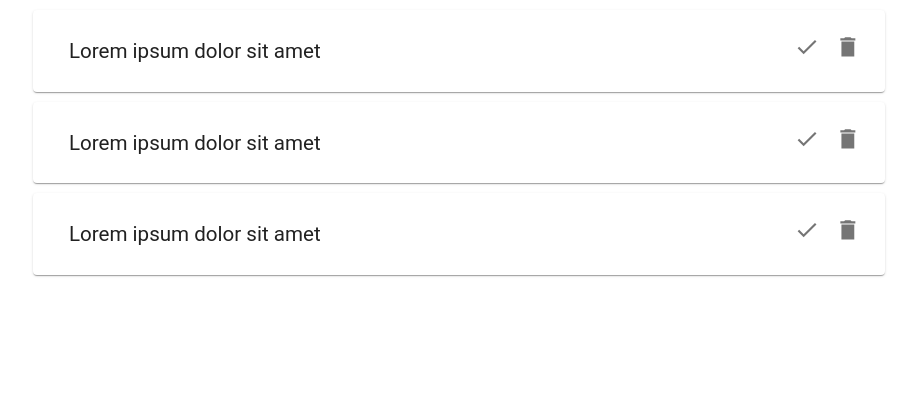
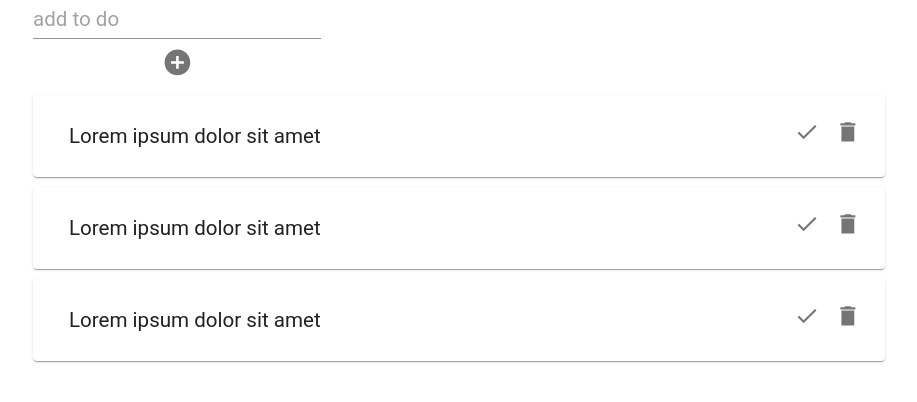
Before and after one commit to skipGit/front-todo, a React (Create React App) app: page / in a window 1280 px wide. Shown: the top 402 px of the page, without its empty margins (181-1098 px from the left). Built offline with nearby package versions, Linux system fonts and the light colour scheme.

Commit message:
AddNewItemForm-component-creation
1. Added component for creating new "ToDo's" based on submiting text input form.
2. Additional styling required.

```diff
--- a/src/App.js
+++ b/src/App.js
@@ -1,10 +1,12 @@
 import { theme } from "./assets/theme";
 import { ThemeProvider } from "@mui/material";
 import ToDoList from "./templates/to-do-list/ToDoList";
+import AddNewItemForm from "./templates/to-do-list/add-new-item-form/AddNewItemForm";
 
 const App = () => {
   return (
     <ThemeProvider theme={theme}>
+      <AddNewItemForm />
       <ToDoList />
     </ThemeProvider>
   );
--- /dev/null
+++ b/src/templates/to-do-list/add-new-item-form/AddNewItemForm.jsx
@@ -0,0 +1,48 @@
+import React, { useState } from "react";
+import { useDispatch } from "react-redux";
+import { addToDoAction } from "../../../store/toDo/actions";
+import Container from "@mui/material/Container";
+import FormControl from "@mui/material/FormControl";
+import Input from "@mui/material/Input";
+
+import IconButton from "@mui/material/IconButton";
+import AddCircleIcon from "@mui/icons-material/AddCircle";
+import { useAddNewItemFormClasses } from "./add-new-item-form.style";
+
+const AddNewItemForm = () => {
+  const [inputValue, setInputValue] = useState("");
+  const dispatch = useDispatch();
+  const classes = useAddNewItemFormClasses();
+
+  const handleSubmit = (event) => {
+    event.preventDefault();
+    if (inputValue) {
+      dispatch(
+        addToDoAction({
+          id: Date.now(),
+          message: inputValue,
+          isCompleted: false,
+        })
+      );
+    }
+    setInputValue("");
+  };
+
+  return (
+    <Container className={classes.container} maxWidth="md">
+      <FormControl required={true}>
+        <Input
+          type="text"
+          placeholder="add to do"
+          value={inputValue}
+          onChange={(event) => setInputValue(event.target.value)}
+        ></Input>
+        <IconButton onClick={handleSubmit} fontSize="small">
+          <AddCircleIcon />
+        </IconButton>
+      </FormControl>
+    </Container>
+  );
+};
+
+export default AddNewItemForm;
--- /dev/null
+++ b/src/templates/to-do-list/add-new-item-form/add-new-item-form.style.js
@@ -0,0 +1,8 @@
+import { makeStyles } from "@mui/styles";
+
+export const useAddNewItemFormClasses = makeStyles({
+    container: {
+        display: 'flex',
+        flexDirection: "row",
+    }
+})
```
